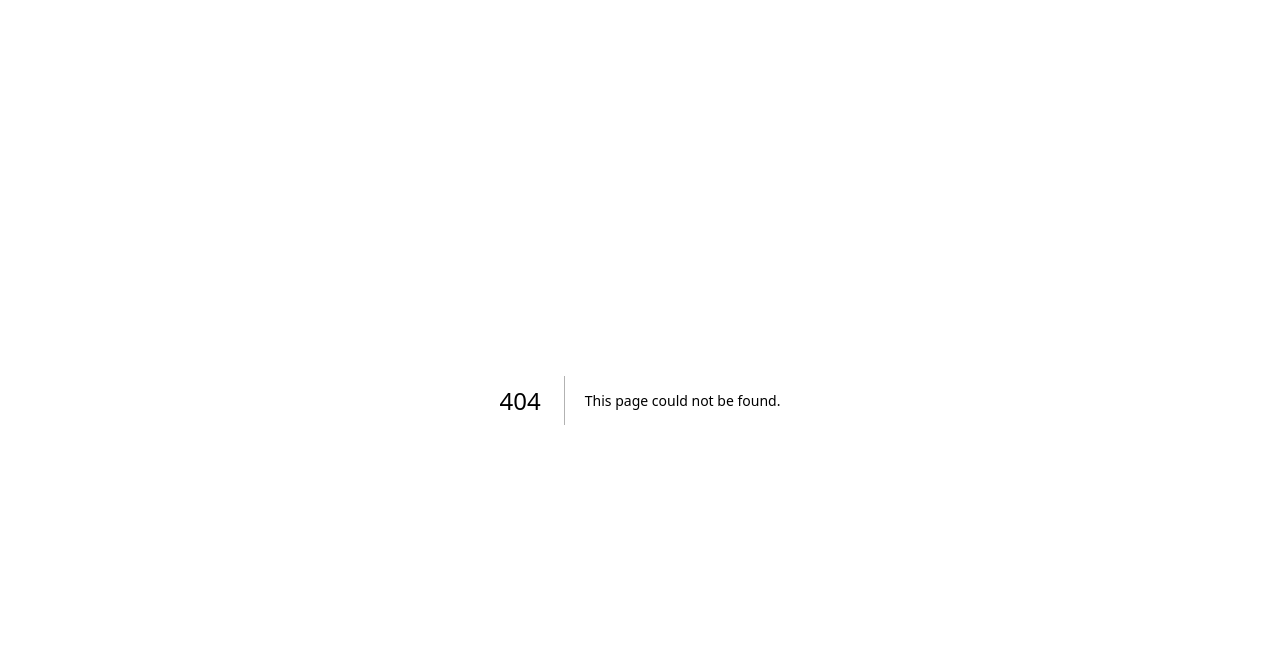
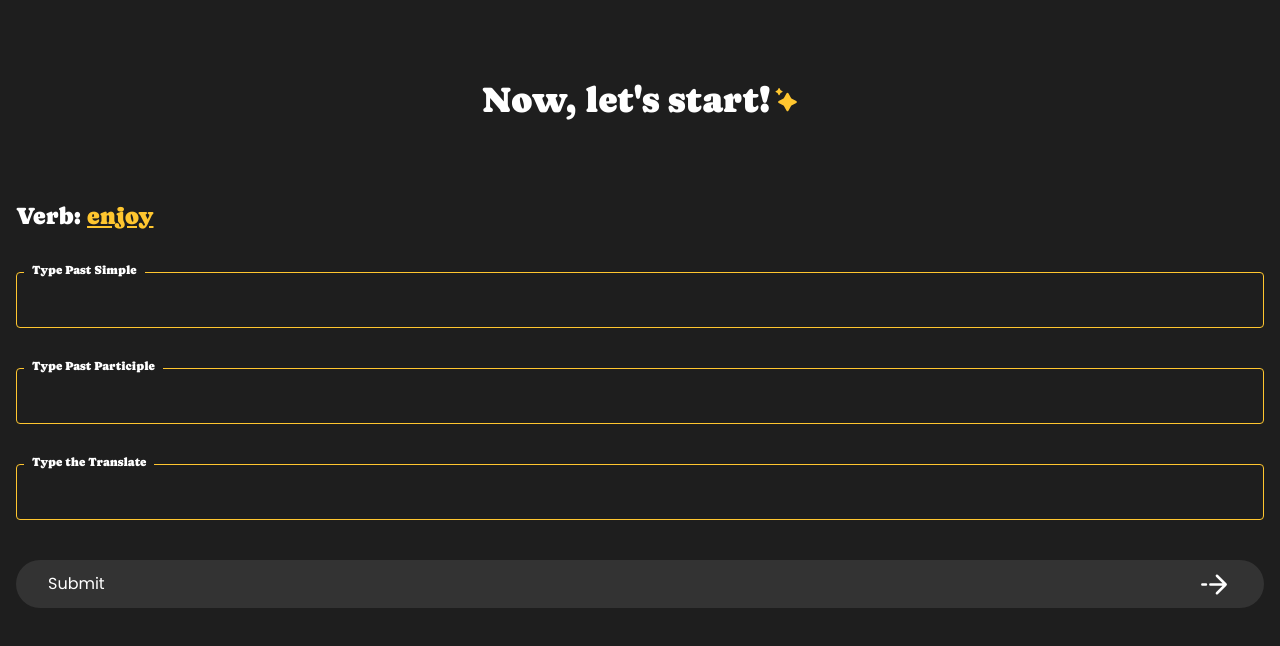
Before and after one commit to erosMariano/ennecode_verbs, a Next.js app: page /verbs in a window 1280 px wide. Before the commit this address had no page. Shown: the top 646 px of the page. Built offline with nearby package versions, Linux system fonts and the light colour scheme.

Commit message:
feat: Criação da tela de verbos

```diff
--- /dev/null
+++ b/src/app/components/button/index.tsx
@@ -0,0 +1,27 @@
+"use client"
+import Image from "next/image";
+import React from "react";
+import Arrow from "@/app/images/arrow.svg";
+import { useRouter } from 'next/navigation'
+
+
+type Props = {
+  label: string;
+  type: "started" | "verifyVerb"
+};
+function ButtonPrimary({ label, type }: Props) {
+  const router = useRouter()
+
+  function handleButton(){
+    if(type === "started"){
+      router.push("/verbs")
+    }
+  }
+  return (
+    <button onClick={handleButton} className="bg-[#333333] poppins text-white rounded-full w-full flex justify-between px-8 h-12 items-center">
+      {label} <Image src={Arrow} alt="Arrow get Started" />
+    </button>
+  );
+}
+
+export default ButtonPrimary;
--- /dev/null
+++ b/src/app/components/input/index.tsx
@@ -0,0 +1,26 @@
+import React from "react";
+type Props = {
+  label: string;
+  id: string
+}
+function Input({id, label}: Props) {
+  return (
+    <div className="relative">
+      <label
+        htmlFor={id}
+        className="caprismo absolute left-2 -top-[10px] px-2 text-white text-xs bg-[#1E1E1E]"
+      >
+        {label}
+      </label>
+
+      <input
+        type="text"
+        id={id}
+        name={id}
+        className="bg-transparent poppins border --font-poppins text-white pl-4 border-[#FFC62F] rounded w-full h-14"
+      />
+    </div>
+  );
+}
+
+export default Input;
--- a/src/app/components/views/Home.tsx
+++ b/src/app/components/views/Home.tsx
@@ -1,25 +1,11 @@
-import Image from "next/image";
 import React from "react";
-import Arrow from "@/app/images/arrow.svg";
+import Input from "../input";
+import ButtonPrimary from "../button";
 export default function LoginHome() {
   return (
     <div className="w-full flex flex-col gap-5">
-      <div className="relative">
-        <label
-          htmlFor="nickname"
-          className="caprismo absolute left-2 -top-[10px] px-2 text-white text-xs bg-[#1E1E1E]"
-        >
-          Nickname
-        </label>
-        <input
-          type="text"
-          id="nickname"
-          className="bg-transparent poppins border --font-poppins text-white pl-4 border-[#FFC62F] rounded w-full h-14"
-        />
-      </div>
-      <button className="bg-[#333333] poppins text-white rounded-full w-full flex justify-between px-8 h-12 items-center">
-        Get Started <Image src={Arrow} alt="Arrow get Started"/>
-      </button>
+        <Input id="nickname" label="Nickname"/>
+        <ButtonPrimary label="Get Started" type="started"/>
     </div>
   );
 }
--- a/src/app/globals.css
+++ b/src/app/globals.css
@@ -2,7 +2,11 @@
 @tailwind components;
 @tailwind utilities;
 
-
+*{
+  margin: 0;
+  padding: 0;
+  box-sizing: border-box;
+}
 .poppins{
   font-family:var(--font-poppins);
 }
--- a/src/app/page.tsx
+++ b/src/app/page.tsx
@@ -1,5 +1,3 @@
-// import data from "@/app/lib/palaravas.json"
-// import PageVerbs from "./components/teste";
 import Star from "@/app/images/star.svg"
 import Star2 from "@/app/images/star2.svg"
 import EnneCode from "@/app/images/ennecode.svg"
@@ -13,7 +11,7 @@
     <div className="min-h-screen flex flex-col">
       <main className="px-4 flex-1 flex items-center relative justify-center">
             {/* <PageVerbs verbs={data.verbs}/> */}
-            <section className="relative z-20 flex items-center justify-center flex-col">
+            <section className="pt-12 relative z-20 flex items-center justify-center flex-col">
               <h1 className="caprismo text-white --font-caprismo text-4xl text-center mb-5">Hello, please type your name</h1>
               <LoginHome />
             </section>
--- /dev/null
+++ b/src/app/verbs/page.tsx
@@ -0,0 +1,118 @@
+"use client";
+
+import Image from "next/image";
+import React, { useEffect, useState } from "react";
+import Stars from "@/app/images/stars.svg";
+import Input from "../components/input";
+import ButtonPrimary from "../components/button";
+import { ToastContainer, toast } from "react-toastify";
+import "react-toastify/dist/ReactToastify.css";
+
+import data from "@/app/lib/palaravas.json";
+
+export default function Page() {
+  const verbs = data.verbs;
+  const randomIndex = Math.floor(Math.random() * verbs.length);
+
+  const [verbActive, setItemActive] = useState(verbs[randomIndex]);
+  const [isMounted, setIsMounted] = useState(false);
+
+  useEffect(() => {
+    setIsMounted(true); // Marca que o componente foi montado
+    const randomIndex = Math.floor(Math.random() * verbs.length);
+    setItemActive(verbs[randomIndex]);
+  }, [verbs]);
+
+  if (!isMounted) {
+    return null;
+  }
+
+  function toastMessage({message, type}: {message: string, type: "error" | "success"}) {
+    if(type === "error"){
+      toast.error(message, {
+        position: "top-right",
+        autoClose: 5000,
+        hideProgressBar: false,
+        closeOnClick: true,
+        pauseOnHover: true,
+        draggable: true,
+        progress: undefined,
+        theme: "dark",
+      });
+    }
+
+    if(type === "success"){
+      toast.success(message, {
+        position: "top-right",
+        autoClose: 5000,
+        hideProgressBar: false,
+        closeOnClick: true,
+        pauseOnHover: true,
+        draggable: true,
+        progress: undefined,
+        theme: "dark",
+      });
+    }
+  }
+  function handleSubmit(e: React.FormEvent<HTMLFormElement>) {
+    e.preventDefault();
+
+    const randomIndex = Math.floor(Math.random() * verbs.length);
+
+    const formData = new FormData(e.currentTarget);
+    const pastSimple = String(formData.get("past_simple")).toLowerCase();
+    const pastParticiple = String(
+      formData.get("past_participle")
+    ).toLowerCase();
+    const translation = String(formData.get("translate")).toLowerCase();
+
+    let hasError = false;
+    if (pastSimple !== verbActive.past_simple) {
+      console.log("Errou o correto é: ", verbActive.past_simple);
+      toastMessage({message: `Errou o Past Simple de: ${verbActive.infinitive}`, type: "error"})
+      hasError = true;
+    }
+
+    if (pastParticiple !== verbActive.past_participle) {
+      console.log("Errou o correto é: ", verbActive.past_participle);
+      toastMessage({message: `Errou o Past Simple de: ${verbActive.infinitive}`, type: "error"})
+      hasError = true;
+    }
+
+    if (translation !== verbActive.translation) {
+      console.log("Errou o correto é: ", verbActive.translation);
+      toastMessage({message: `Errou o Past Simple de: ${verbActive.infinitive}`, type: "error"})
+      hasError = true;
+    }
+
+    if (!hasError) {
+      toastMessage({message: `Acertou!`, type: "success"})
+      e.currentTarget.reset()
+      setItemActive(verbs[randomIndex]);
+    }
+  }
+
+  return (
+    <>
+      <ToastContainer />
+      <main className="px-4 pt-20">
+        <h1 className="caprismo text-white text-4xl flex gap-1 text-center justify-center">
+          Now, let&apos;s start! <Image src={Stars} alt="" />
+        </h1>
+        <p className="mb-10 text-2xl caprismo text-white mt-20">
+          Verb:{" "}
+          <span className="text-[#FFC62F] underline">
+            {verbActive.infinitive}
+          </span>
+        </p>
+
+        <form onSubmit={handleSubmit} className="flex gap-10 flex-col mb-10">
+          <Input id="past_simple" label="Type Past Simple" />
+          <Input id="past_participle" label="Type Past Participle" />
+          <Input id="translate" label="Type the Translate" />
+          <ButtonPrimary label="Submit" type="verifyVerb" />
+        </form>
+      </main>
+    </>
+  );
+}
```
Also changed, not shown: package.json (+5 -4 lines), src/app/images/stars.svg (added), 1 other file (tests, documents, lock files or other folders).
